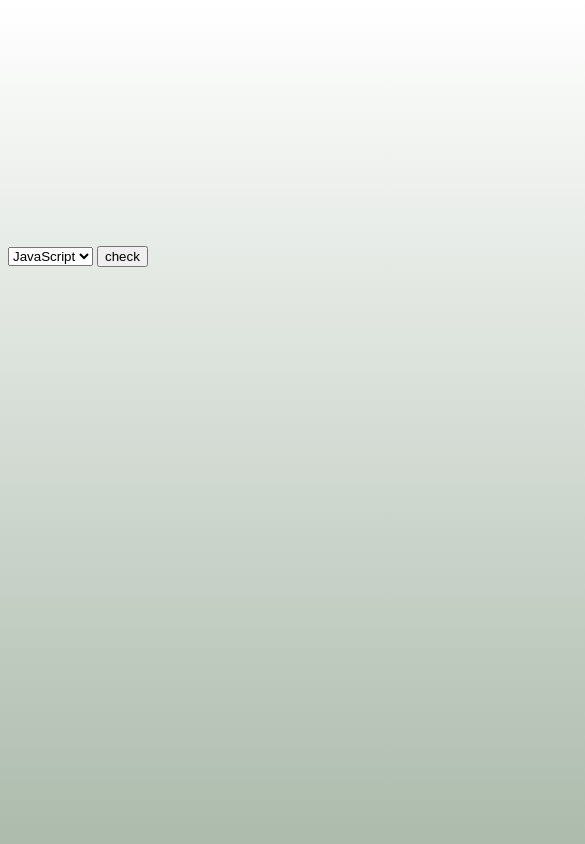
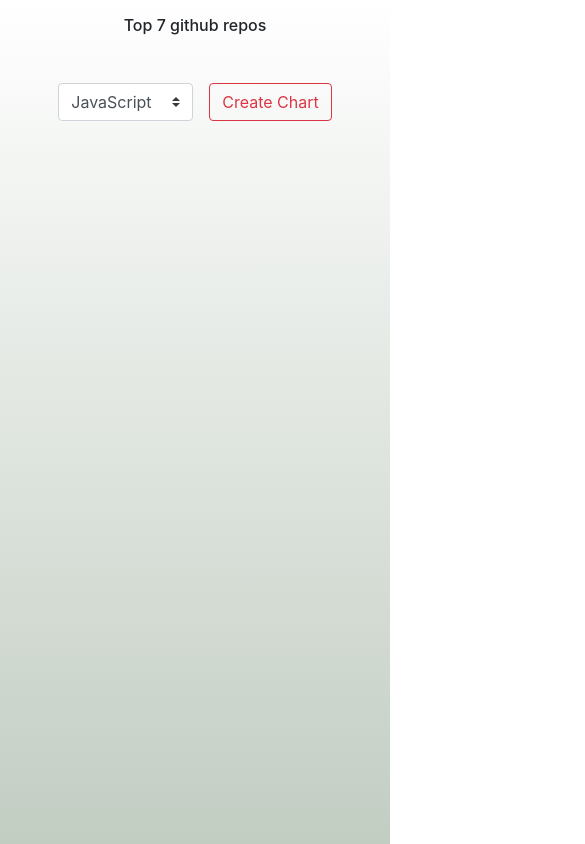
Before and after one commit to mnemony/githubRank, a plain HTML site: page index.html in a window 390 px wide. Shown: the top 844 px of the page, 585 px wide, since content can reach past the window. Drawn offline with nearby package versions, Linux system fonts and the light colour scheme.

Commit message:
responsive

```diff
--- a/index.html
+++ b/index.html
@@ -5,7 +5,9 @@
     <meta charset="UTF-8">
     <meta name="viewport" content="width=device-width, initial-scale=1.0">
     <meta http-equiv="X-UA-Compatible" content="ie=edge">
-    <title>Document</title>
+    <title>Githubrank</title>
+    <link rel="stylesheet" href="https://stackpath.bootstrapcdn.com/bootstrap/4.4.1/css/bootstrap.min.css"
+        integrity="sha384-Vkoo8x4CGsO3+Hhxv8T/Q5PaXtkKtu6ug5TOeNV6gBiFeWPGFN9MuhOf23Q9Ifjh" crossorigin="anonymous">
 
     <link rel="stylesheet" href="style.css">
 
@@ -15,23 +17,29 @@
 </head>
 
 <body>
-
-
-    <select>
+    <h1 class="d-flex justify-content-center p-3">Top 7 github repos</h1>
+    <div class="container d-flex justify-content-center p-3">
+        <select class="custom-select m-2" id="lang-selector">
             <option>JavaScript</option>
             <option>Java</option>
             <option>Python</option>
             <option>PHP</option>
             <option>Ruby</option>
-        <option>Cpp</option>
+            <option value="Cpp">C++</option>
+            <option value="Csharp">C#</option>
             <option>C</option>
             <option>Go</option>
             <option>Elixir</option>
             <option>Swift</option>
         </select>
-    <button onclick="warmia()">check</button>
 
-    <div id="chart-area"><canvas id="myChart"></canvas></div>
+        <button class="btn btn-outline-danger m-2" onclick="runChart()">Create Chart</button>
+    </div>
+
+
+    <div id="chart-area" class="container d-flex justify-content-center p-5">
+        <canvas id="myChart"></canvas>
+    </div>
 
 
 
--- a/main.js
+++ b/main.js
@@ -1,4 +1,6 @@
-function warmia() {
+//Main functrion
+
+function runChart() {
 
     document.getElementById('chart-area').innerHTML = "";
     const selector = document.querySelector('select').value;
@@ -12,10 +14,11 @@ function warmia() {
     request.onload = function () {
         // Begin accessing JSON data here
 
-        var data = JSON.parse(this.response)
+        let data = JSON.parse(this.response)
 
-        var dateeert = data['items'];
+        let dateeert = data['items'];
 
+        //Collect data from API
         if (request.status >= 200 && request.status < 400) {
             dateeert.forEach(movie => {
                 names.push(movie.name)
@@ -31,25 +34,23 @@ function warmia() {
         canvasGen.appendChild(task);
 
 
-        var ctx = document.getElementById('myChart').getContext('2d');
-        var chart = new Chart(ctx, {
-            // The type of chart we want to create
+        let ctx = document.getElementById('myChart').getContext('2d');
+        let chart = new Chart(ctx, {
             type: 'bar',
 
 
-            // The data for our dataset
+            // The data for dataset
             data: {
                 labels: [names[0], names[1], names[2], names[3], names[4], names[5], names[6]],
                 datasets: [{
-                    label: 'My First dataset',
+                    label: `${selector} top repos`,
                     backgroundColor: 'rgb(255, 99, 132)',
                     borderColor: 'rgb(255, 99, 132)',
                     data: [stars[0], stars[1], stars[2], stars[3], stars[4], stars[5], stars[6]]
                 }]
             },
 
-            // Configuration options go here
-            options: {}
+
         });
 
     }
--- a/style.css
+++ b/style.css
@@ -11,11 +11,16 @@ body {
 
 }
 
+#lang-selector {
+    width: 135px;
+}
 
+@media only screen and (max-width: 767px) {
+    body {
+        height: 138vh;
+    }
 
-
-#chart-area {
-    height: 30%;
-    width: 40%;
-    display: inline-flex;
+    h1 {
+        font-size: medium;
+    }
 }
```
Lines whose indentation alone changed are shown as unchanged.
